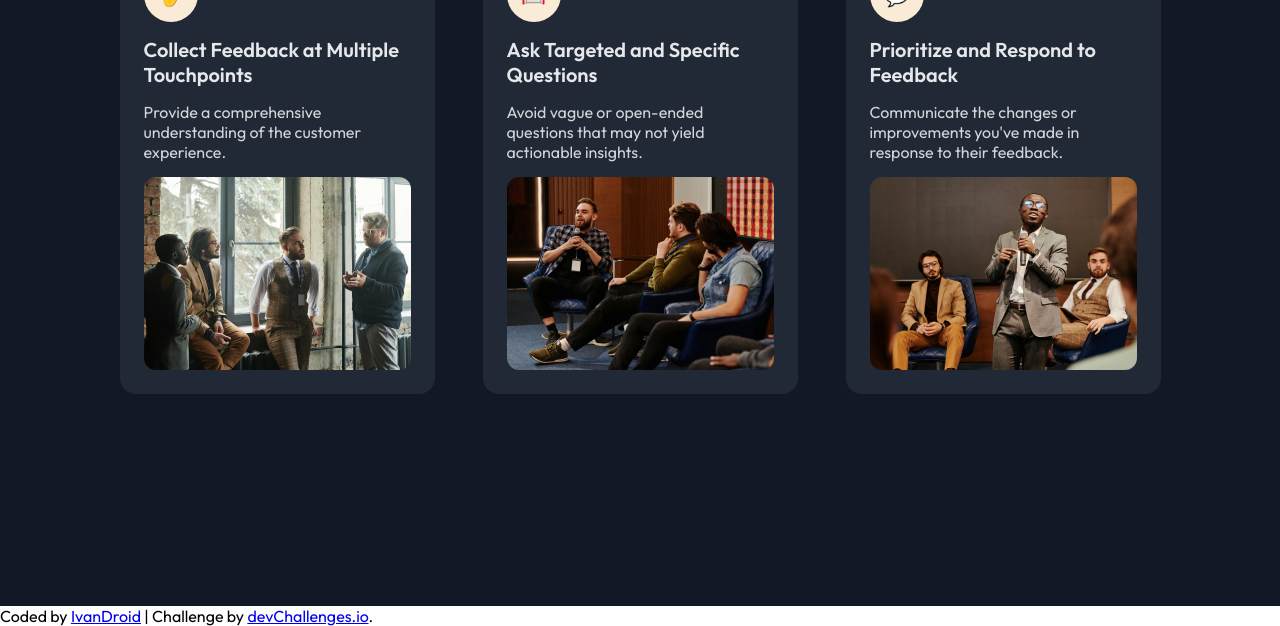
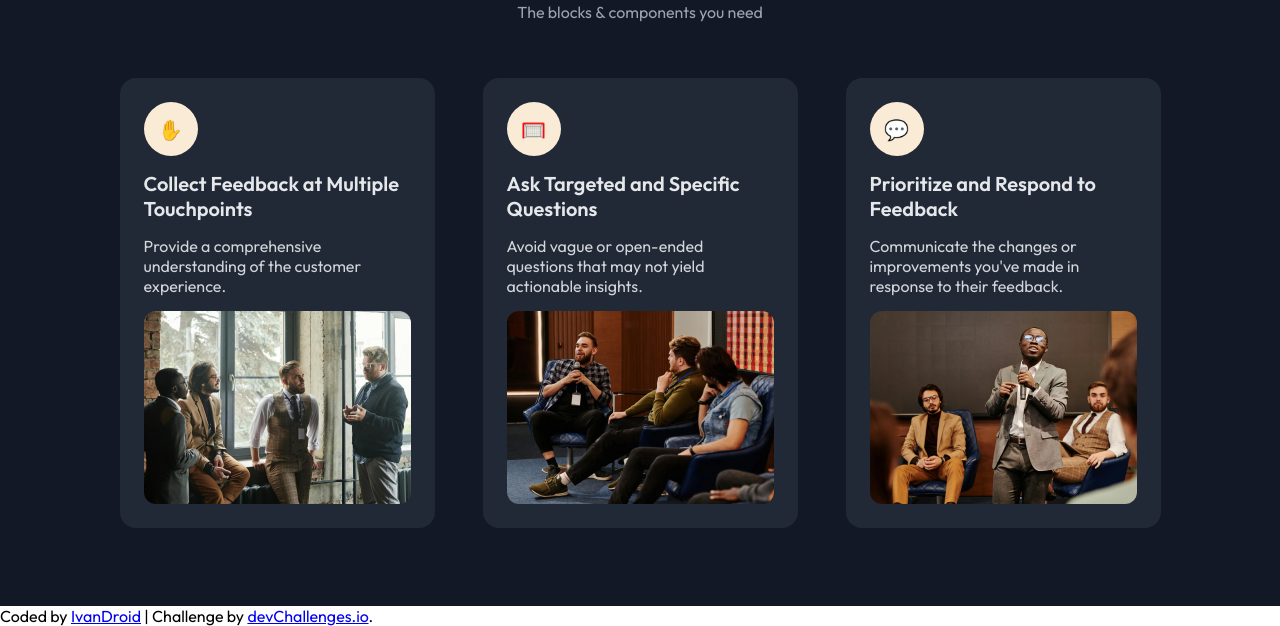
Before and after one commit to IvanCS719/simple-feature-section-master, a plain HTML site: page index.html in a window 1280 px wide. Shown: the part 194-820 px from the top of the page. Drawn offline with Linux system fonts and the light colour scheme.

Commit message:
feat: centrar contenido principal y añadir margin bottom al texto secundario

```diff
--- a/style.css
+++ b/style.css
@@ -13,6 +13,7 @@
     display: flex;
     flex-direction: column;
     align-items: center;
+    justify-content: center;
     background-color: #121826;
 }
 
@@ -29,6 +30,7 @@
     font-size: 1rem;
     font-weight: 400;
     color: #9DA3AE;
+    margin-bottom: 56px;
 }
 
 .containerMain_containerCards{
```
